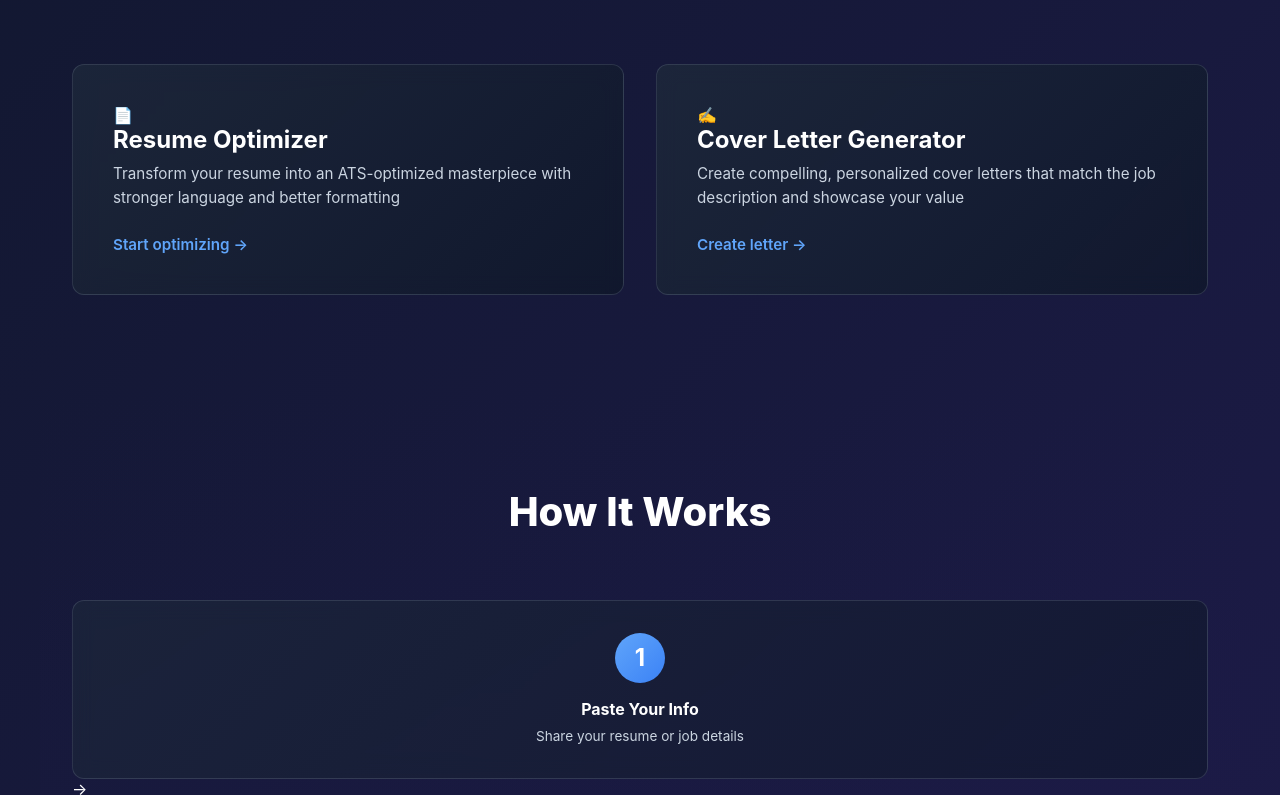
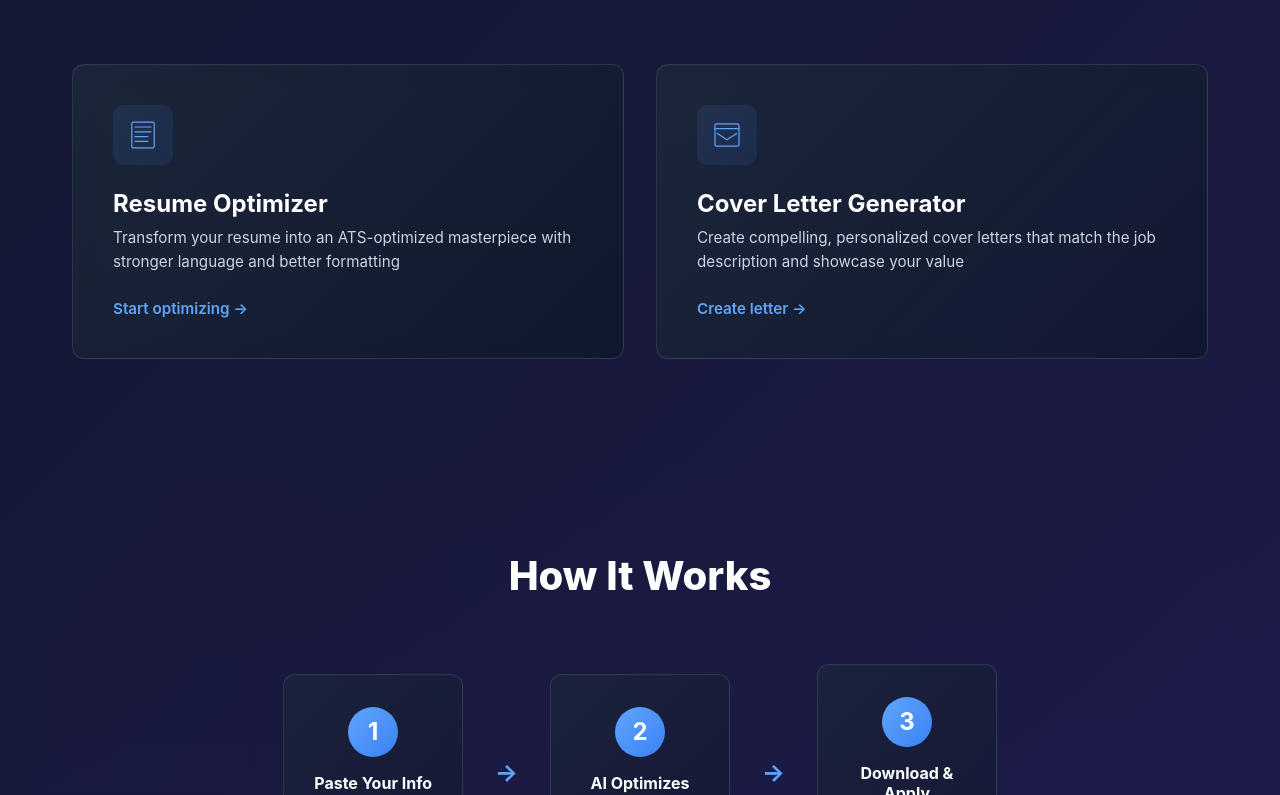
Before and after one commit to birthquake/job-suite, a React (Vite) app: page / in a window 1280 px wide. Shown: the part 945-1740 px from the top of the page. Built offline with nearby package versions, Linux system fonts and the light colour scheme.

Commit message:
Update App.jsx

```diff
--- a/src/App.jsx
+++ b/src/App.jsx
@@ -1,5 +1,23 @@
 import { useState } from 'react'
 import './App.css'
+
+const ResumeIcon = () => (
+  <svg width="40" height="40" viewBox="0 0 40 40" fill="none" xmlns="http://www.w3.org/2000/svg">
+    <rect x="6" y="4" width="28" height="32" rx="2" fill="none" stroke="currentColor" strokeWidth="1.5"/>
+    <line x1="10" y1="10" x2="30" y2="10" stroke="currentColor" strokeWidth="1.5" strokeLinecap="round"/>
+    <line x1="10" y1="16" x2="30" y2="16" stroke="currentColor" strokeWidth="1.5" strokeLinecap="round"/>
+    <line x1="10" y1="22" x2="26" y2="22" stroke="currentColor" strokeWidth="1.5" strokeLinecap="round"/>
+    <line x1="10" y1="28" x2="26" y2="28" stroke="currentColor" strokeWidth="1.5" strokeLinecap="round"/>
+  </svg>
+)
+
+const CoverLetterIcon = () => (
+  <svg width="40" height="40" viewBox="0 0 40 40" fill="none" xmlns="http://www.w3.org/2000/svg">
+    <rect x="5" y="6" width="30" height="28" rx="2" fill="none" stroke="currentColor" strokeWidth="1.5"/>
+    <path d="M5 12H35" stroke="currentColor" strokeWidth="1.5" strokeLinecap="round"/>
+    <path d="M8 18L20 26L32 18" stroke="currentColor" strokeWidth="1.5" strokeLinecap="round" strokeLinejoin="round"/>
+  </svg>
+)
 
 function LandingPage({ onSelectTool }) {
   return (
@@ -35,14 +53,18 @@ function LandingPage({ onSelectTool }) {
         <h2>Your Application Toolkit</h2>
         <div className="tools-grid">
           <div className="tool-card" onClick={() => onSelectTool('resume')}>
-            <div className="tool-icon">📄</div>
+            <div className="tool-icon-wrapper">
+              <ResumeIcon />
+            </div>
             <h3>Resume Optimizer</h3>
             <p>Transform your resume into an ATS-optimized masterpiece with stronger language and better formatting</p>
             <div className="tool-cta">Start optimizing →</div>
           </div>
 
           <div className="tool-card" onClick={() => onSelectTool('cover-letter')}>
-            <div className="tool-icon">✍️</div>
+            <div className="tool-icon-wrapper">
+              <CoverLetterIcon />
+            </div>
             <h3>Cover Letter Generator</h3>
             <p>Create compelling, personalized cover letters that match the job description and showcase your value</p>
             <div className="tool-cta">Create letter →</div>
@@ -52,19 +74,19 @@ function LandingPage({ onSelectTool }) {
 
       <section className="how-section" id="how">
         <h2>How It Works</h2>
-        <div className="steps">
+        <div className="steps-wrapper">
           <div className="step">
             <div className="step-number">1</div>
             <h4>Paste Your Info</h4>
             <p>Share your resume or job details</p>
           </div>
-          <div className="step-arrow">→</div>
+          <div className="step-connector">→</div>
           <div className="step">
             <div className="step-number">2</div>
             <h4>AI Optimizes</h4>
             <p>Claude improves clarity and impact</p>
           </div>
-          <div className="step-arrow">→</div>
+          <div className="step-connector">→</div>
           <div className="step">
             <div className="step-number">3</div>
             <h4>Download & Apply</h4>
```
